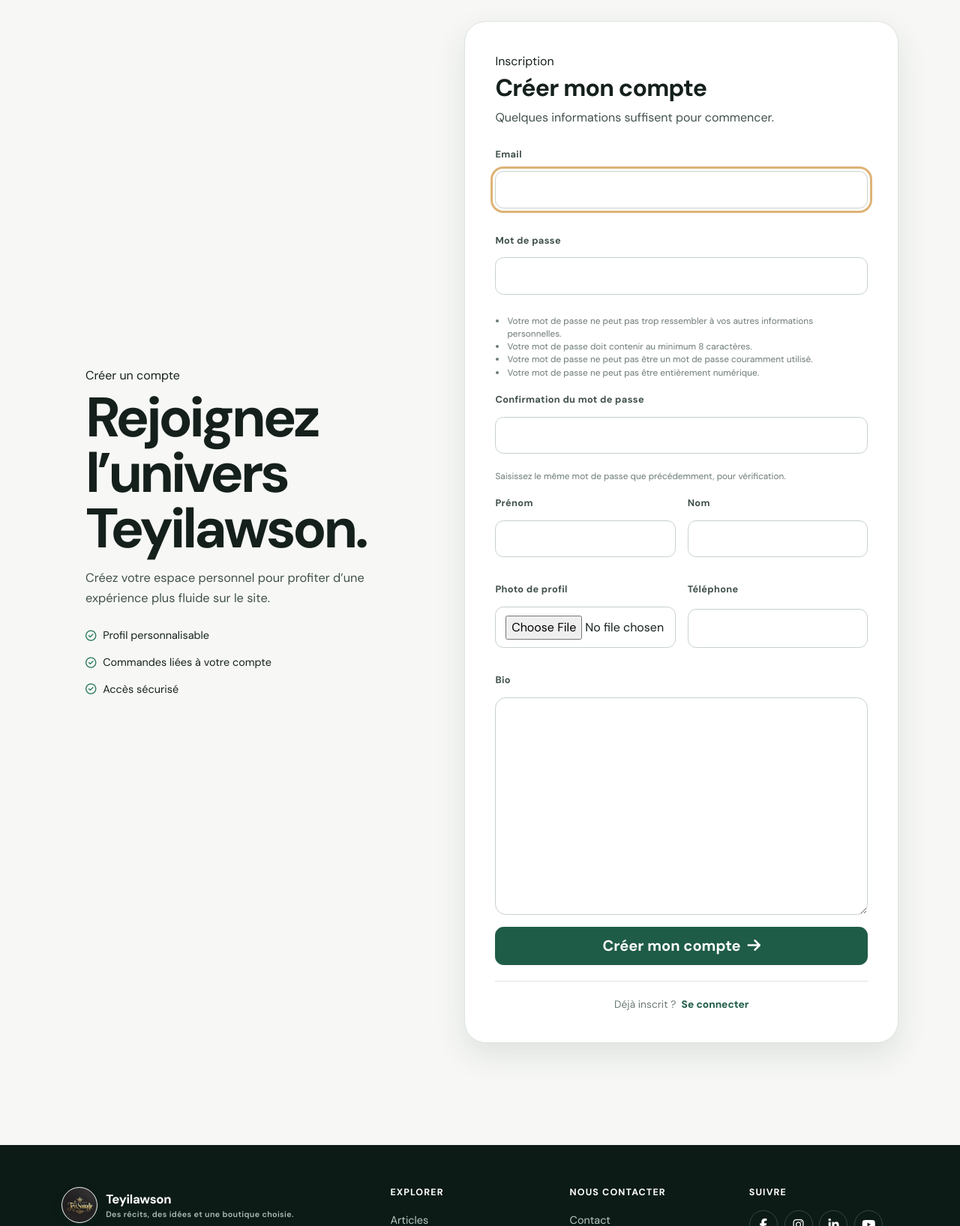
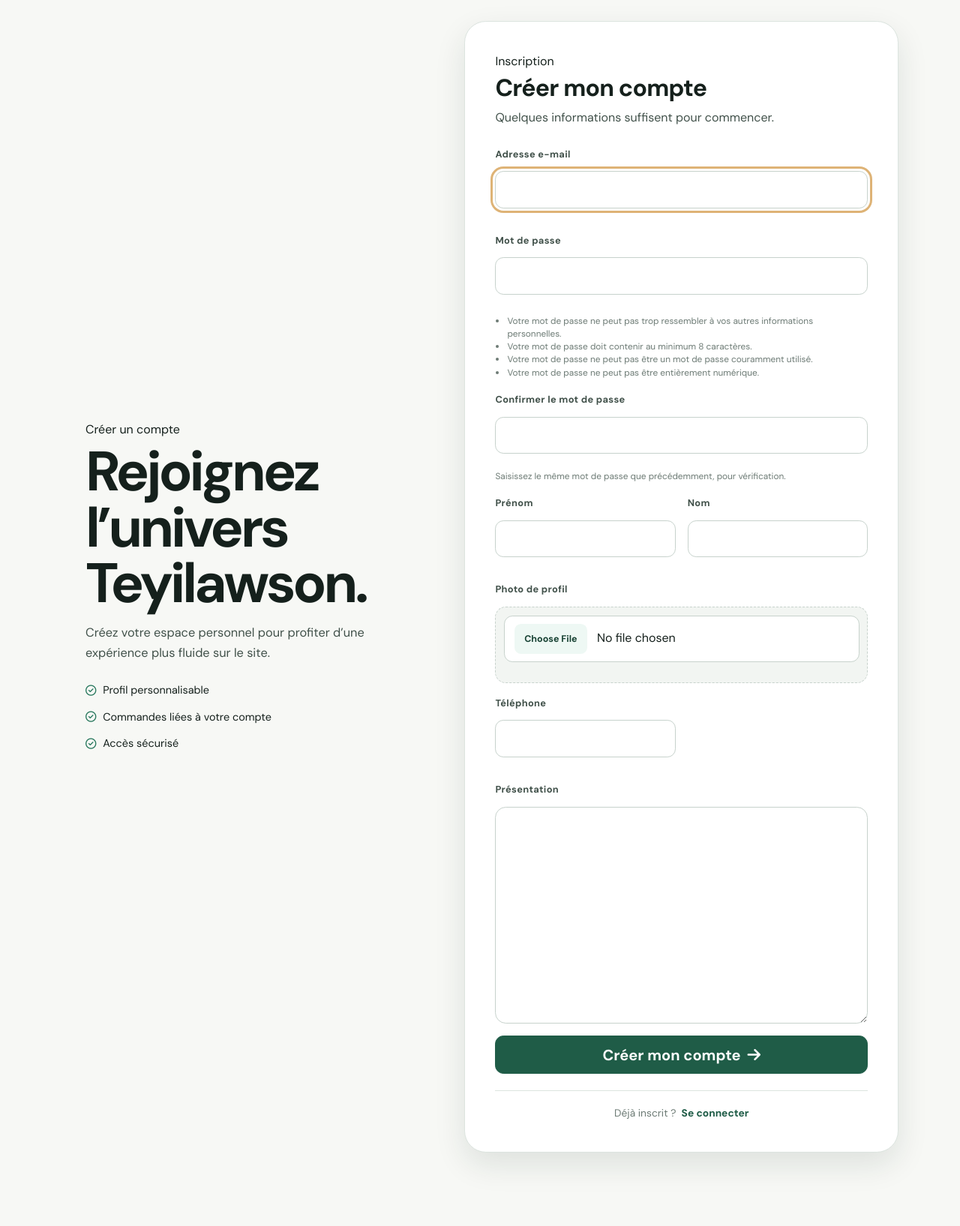
Before and after one commit to teyi12/my_blog, a Django app: page /accounts/register/ in a window 1280 px wide. Shown: the part 155-1790 px from the top of the page at 75% size. Run offline with Django 5.2, Linux system fonts and the light colour scheme.

Commit message:
style: polish registration labels and photo field

```diff
--- a/accounts/templates/accounts/register.html
+++ b/accounts/templates/accounts/register.html
@@ -31,9 +31,11 @@
       {% csrf_token %}
       {% if form.non_field_errors %}<div class="alert alert-danger auth-grid-full" role="alert">{{ form.non_field_errors }}</div>{% endif %}
       {% for field in form %}
-      <div class="auth-field {% if field.name == 'email' or field.name == 'password1' or field.name == 'password2' or field.name == 'bio' %}auth-grid-full{% endif %}">
-        <label for="{{ field.id_for_label }}">{{ field.label }}</label>
-        {{ field }}
+      <div class="auth-field {% if field.name == 'email' or field.name == 'password1' or field.name == 'password2' or field.name == 'photo' or field.name == 'bio' %}auth-grid-full{% endif %}">
+        <label for="{{ field.id_for_label }}">
+          {% if field.name == 'email' %}Adresse e-mail{% elif field.name == 'password1' %}Mot de passe{% elif field.name == 'password2' %}Confirmer le mot de passe{% elif field.name == 'first_name' %}Prénom{% elif field.name == 'last_name' %}Nom{% elif field.name == 'photo' %}Photo de profil{% elif field.name == 'telephone' %}Téléphone{% elif field.name == 'bio' %}Présentation{% else %}{{ field.label }}{% endif %}
+        </label>
+        {% if field.name == 'photo' %}<div class="profile-file-field">{{ field }}</div>{% else %}{{ field }}{% endif %}
         {% if field.help_text %}<small>{{ field.help_text|safe }}</small>{% endif %}
         {% if field.errors %}<div class="auth-field-error">{{ field.errors }}</div>{% endif %}
       </div>
```
